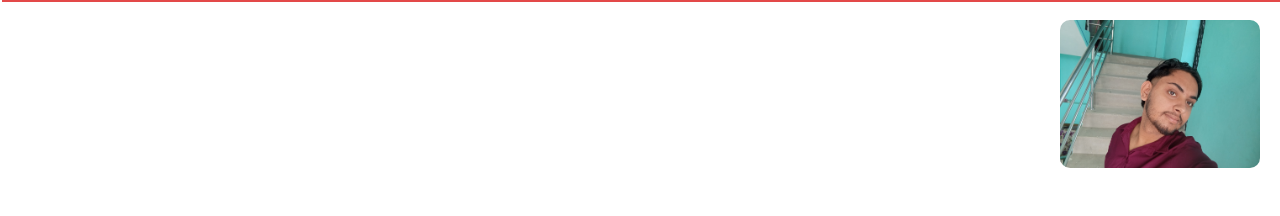
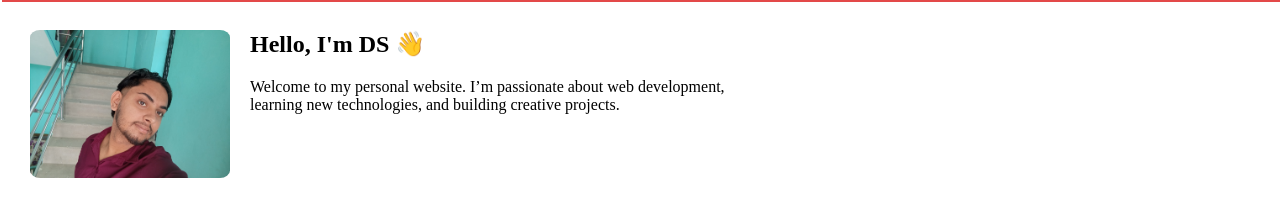
Before and after one commit to bwit25bakh-commits/Portfolio-, a plain HTML site: page index.html in a window 1280 px wide. Shown: the part 42-258 px from the top of the page. Drawn offline with Linux system fonts and the light colour scheme.

Commit message:
profile update

```diff
--- a/css/index.css
+++ b/css/index.css
@@ -40,11 +40,19 @@ body{
 .pic {
     height: 500px;
     width: 200px;
-    float: right;
+    float: left;
     margin: 20px;
 }
 
+
 .pic img {
     width: 200px;
-    border-radius: 10px;
+    border-radius: 5%;
 }
+.intro {
+    max-width: 500px;
+}
+.profile {
+    display: flex;
+    padding: 10px;
+}
--- a/index.html
+++ b/index.html
@@ -3,24 +3,35 @@
 <head>
     <meta charset="UTF-8">
     <meta name="viewport" content="width=device-width, initial-scale=1.0">
-    <title>Profile</title>
+    <title>My Profile</title>
     <link rel="stylesheet" href="./css/index.css">
 </head>
 <body>
+
     <nav>
-        <div class = "logo">DS</div>
+        <div class="logo">DS</div>
         <div class="menu">
-            <a>Home</a>
+            <a href="index.html">Home</a>
             <a href="./html/About.html">About</a>
             <a href="./html/Contact.html">Contact</a>
             <a href="./html/Education.html">Education</a>
             <a href="./html/Service.html">Service</a>
-       </div>
+        </div>
     </nav>
 
-    <div class = "pic">
-        <img src="./resource/me.JPG" alt="profile">
-    </div>
+    <section class="profile">
+        <div class="pic">
+            <img src="./resource/me.JPG" alt="Profile picture of DS">
+        </div>
+
+        <div class="intro">
+            <h1>Hello, I'm DS 👋</h1>
+            <p>
+                Welcome to my personal website. I’m passionate about web development,
+                learning new technologies, and building creative projects.
+            </p>
+        </div>
+    </section>
 
 </body>
 </html>
```
